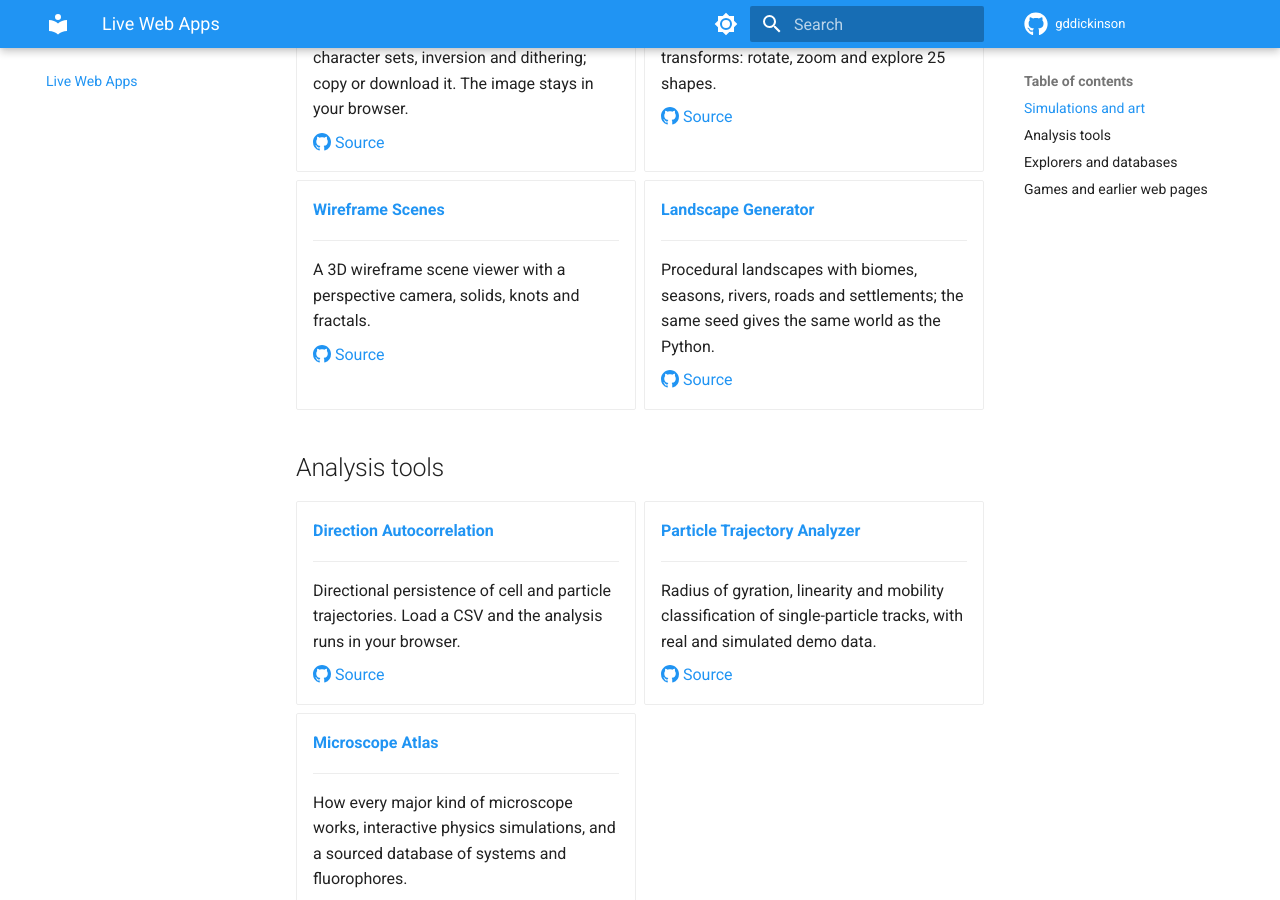
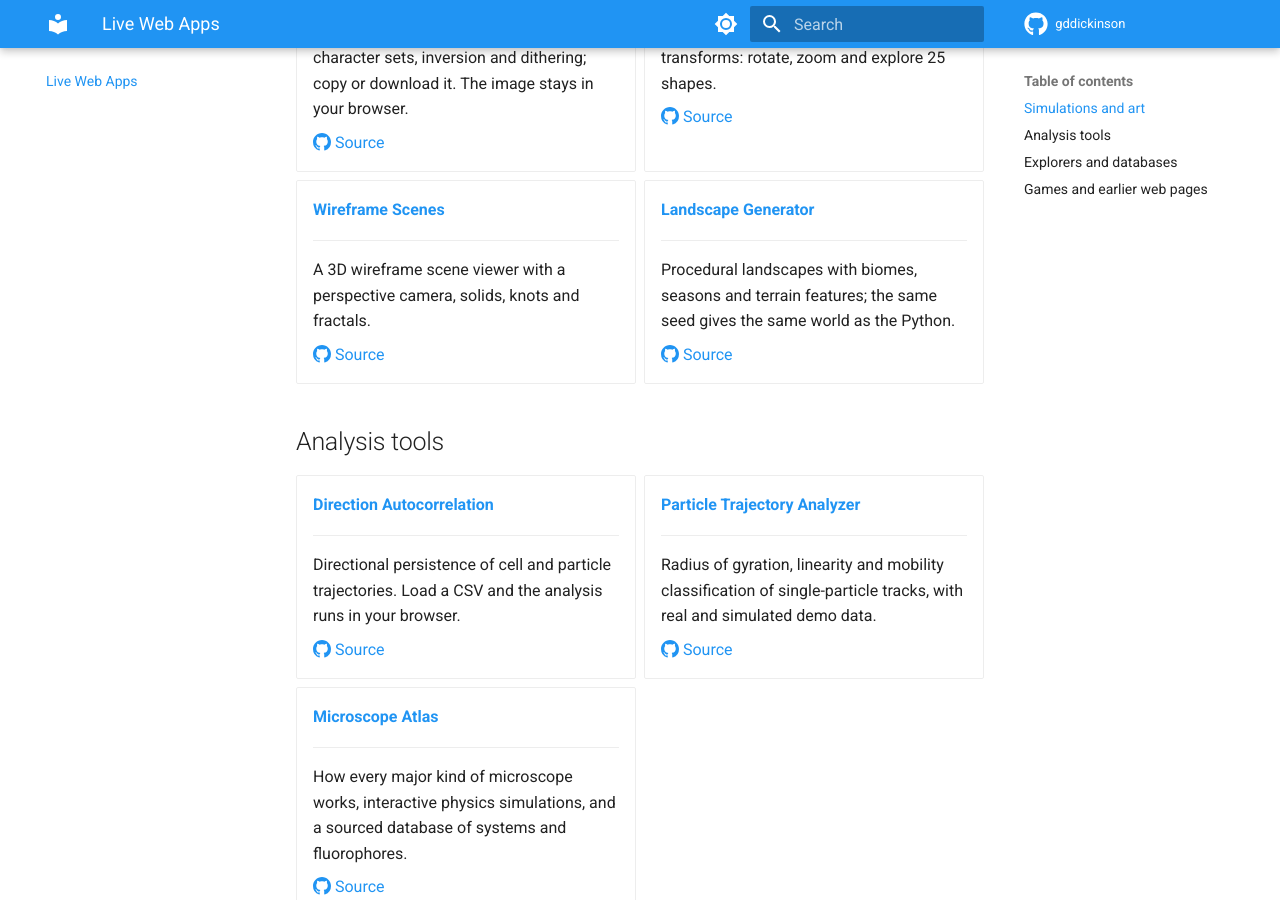
Before and after one commit to gddickinson/gddickinson.github.io, an MkDocs documentation site: the page built from docs/web-apps.md, in a window 1280 px wide and 900 px high, scrolled down 2225 px. Built offline with MkDocs 1.6.1 and Material for MkDocs 9.7.7, drawn with Linux system fonts in a browser that asks for light colours.

Commit message:
Web apps gallery: landscape description
Co-Authored-By: Claude Opus 5.5 <noreply@anthropic.com>

```diff
--- a/docs/web-apps.md
+++ b/docs/web-apps.md
@@ -166,7 +166,7 @@ Projects you can use straight from the browser. Each one also runs as a local we
 
     ---
 
-    Procedural landscapes with biomes, seasons, rivers, roads and settlements; the same seed gives the same world as the Python.
+    Procedural landscapes with biomes, seasons and terrain features; the same seed gives the same world as the Python.
 
     [:octicons-mark-github-16: Source](https://github.com/gddickinson/landscape-generator)
 
```
